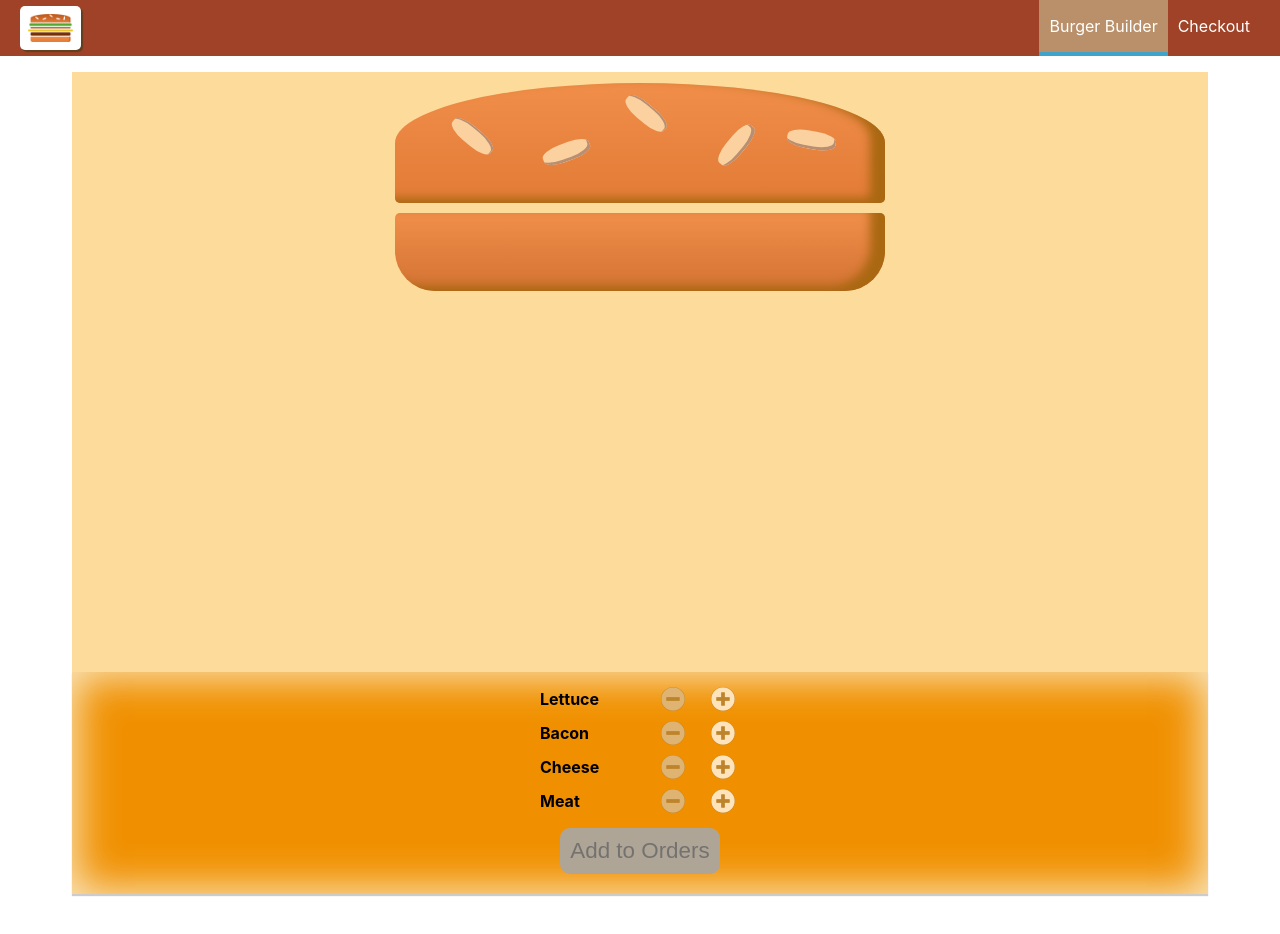
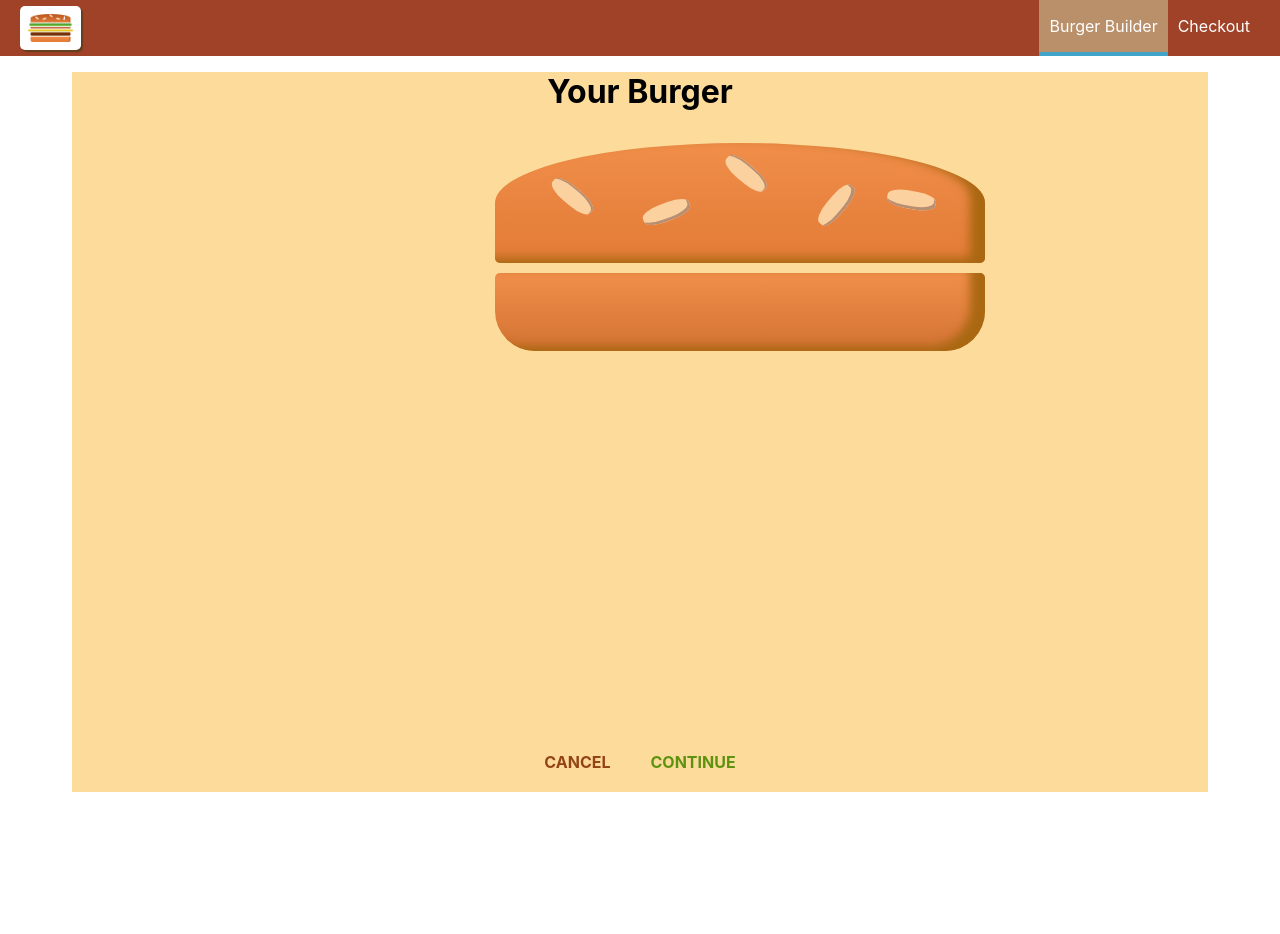
Before and after one commit to jscholar/burger-builder, a React (Create React App) app: page /checkout in a window 1280 px wide. Shown: the top 934 px of the page. After the commit the page ends 864 px from the top, so only its background shows below. Built offline with nearby package versions, Linux system fonts and the light colour scheme.

Commit message:
Created checkout page

```diff
--- a/src/App.js
+++ b/src/App.js
@@ -1,14 +1,19 @@
 import React, { Component } from 'react';
+import {Route, Switch} from 'react-router-dom';
 
 import Layout from './hoc/Layout/Layout'
 import BurgerBuilder from './containers/BurgerBuilder/BurgerBuilder'
+import Checkout from './containers/Checkout/Checkout'
 class App extends Component {
   render() {
     return (
       <div className="App">
-        <Layout>
-          <BurgerBuilder />
-        </Layout>
+          <Layout>
+            <Switch>
+              <Route path="/checkout" component={Checkout} />
+              <Route path="/" exact component={BurgerBuilder} />
+            </Switch>
+          </Layout>
       </div>
     );
   }
--- a/src/components/Navigation/NavigationItems/NavigationItems.js
+++ b/src/components/Navigation/NavigationItems/NavigationItems.js
@@ -7,7 +7,7 @@ import classes from './NavigationItems.module.css'
 const navigationItems = (props) => (
     <ul className={classes.NavigationItems}>
         <NavigationItem link="/" active>Burger Builder</NavigationItem>
-        <NavigationItem link="/">Checkout</NavigationItem>
+        <NavigationItem link="/checkout">Checkout</NavigationItem>
     </ul>
 );
 
--- /dev/null
+++ b/src/components/Order/CheckoutSummary/CheckoutSummary.js
@@ -0,0 +1,19 @@
+import React from 'react';
+import Burger from './../../Burger/Burger'
+import Button from '../../UI/Buttons/Button'
+import classes from './CheckoutSummary.module.css';
+
+const checkoutSummary = (props) => {
+    return (
+        <div className={classes.CheckoutSummary}>
+            <h1>Your Burger</h1>
+            <Burger ingredients={props.ingredients} />
+            <Button btnType="Danger"
+                    clickHandler={props.checkoutCancelled}>CANCEL</Button>
+            <Button btnType="Success"
+                    clickHandler={props.checkoutContinued}>CONTINUE</Button>
+        </div>
+    );
+}
+
+export default checkoutSummary;
--- /dev/null
+++ b/src/components/Order/CheckoutSummary/CheckoutSummary.module.css
@@ -0,0 +1,11 @@
+.CheckoutSummary {
+    text-align: center;
+    width: 80%;
+    margin: auto;
+}
+
+@media (min-width: 600px) {
+    .CheckoutSummary {
+        width: 500px;
+    }
+}
--- a/src/containers/BurgerBuilder/BurgerBuilder.js
+++ b/src/containers/BurgerBuilder/BurgerBuilder.js
@@ -78,7 +78,6 @@ class BurgerBuilder extends React.Component {
     }
 
     purchaseHandler = () => {
-        console.log('purchaseHandler called');
         this.setState({
             purchasing: true
         })
@@ -96,25 +95,37 @@ class BurgerBuilder extends React.Component {
             loading: true
         });
         // dummy order
-        const order = {
-            ingredients: this.state.ingredients,
-            price: this.state.totalPrice,
-            customer: {
-                name: 'Kobe Bryant',
-                address: {
-                    street: 'Tinsletown',
-                    zipCode: '77777',
-                    country: 'USA'
-                },
-                email: 'KB24@gmail.com'
-            },
-            deliveryMethod: 'chopper'
+        // const order = {
+        //     ingredients: this.state.ingredients,
+        //     price: this.state.totalPrice,
+        //     customer: {
+        //         name: 'Kobe Bryant',
+        //         address: {
+        //             street: 'Tinsletown',
+        //             zipCode: '77777',
+        //             country: 'USA'
+        //         },
+        //         email: 'KB24@gmail.com'
+        //     },
+        //     deliveryMethod: 'chopper'
+        // }
+
+        const queryParams = [];
+        for (let i in this.state.ingredients) {
+            queryParams.push(encodeURIComponent(i) + '=' + encodeURIComponent(this.state.ingredients[i]))
         }
+        const queryString = queryParams.join('&');
 
-        axios.post('/orders.json', order)
-            .then(response => {
-                this.setState({loading: false, purchased: !response.error});
-            })
+        this.props.history.push({
+            pathname: '/checkout',
+            search: '?' + queryString
+
+        })
+
+        // axios.post('/orders.json', order)
+        //     .then(response => {
+        //         this.setState({loading: false, purchased: !response.error});
+        //     })
     }
 
     render() {
--- /dev/null
+++ b/src/containers/Checkout/Checkout.js
@@ -0,0 +1,43 @@
+import React from 'react';
+import {Route} from 'react-router-dom';
+
+import CheckoutSummary from './../../components/Order/CheckoutSummary/CheckoutSummary';
+import ContactData from './ContactData/ContactData'
+
+class Checkout extends React.Component {
+    state = {
+        ingredients: {}
+    }
+
+    componentDidMount() {
+        const query = new URLSearchParams(this.props.location.search);
+        const ingredients = {};
+        for (let param of query.entries()) {
+            ingredients[param[0]] = +param[1]
+        }
+        this.setState({ingredients: ingredients});
+    }
+
+    checkoutCancelledHandler = () => {
+        this.props.history.goBack();
+    }
+
+    checkoutContinuedHandler = () => {
+        this.props.history.replace('/checkout/contact-data');
+    }
+
+    render() {
+        return (
+            <div>
+                <CheckoutSummary
+                    ingredients={{...this.state.ingredients}}
+                    checkoutCancelled={this.checkoutCancelledHandler}
+                    checkoutContinued={this.checkoutContinuedHandler}/>
+                <Route path={this.props.match.path + '/contact-data'} component={ContactData}/>
+            </div>
+        )
+    }
+}
+
+
+export default Checkout;
```
